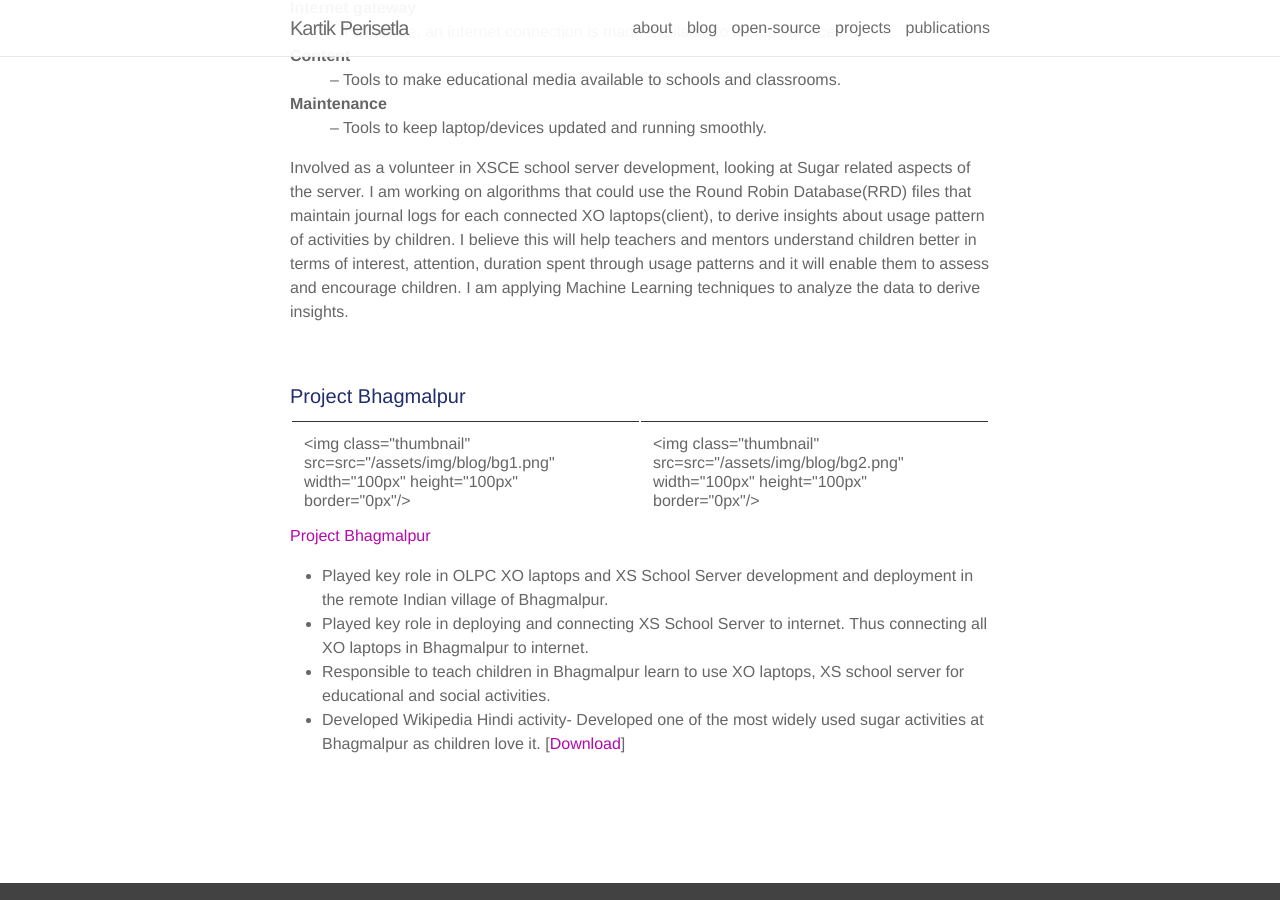
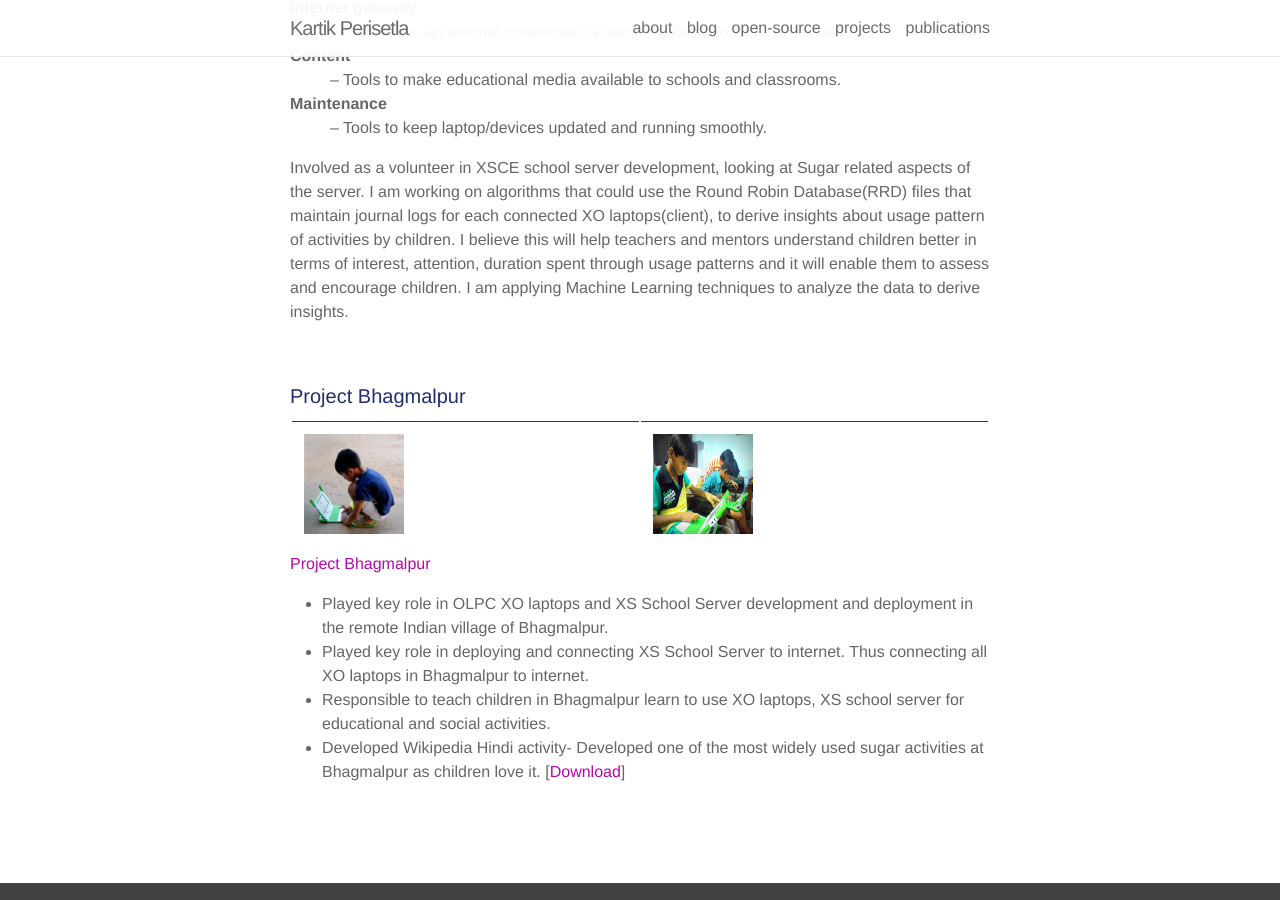
Before and after one commit to kartikperisetla/kartikperisetla.github.io, a Jekyll site: the page built from _pages/open-source.md, in a window 1280 px wide and 900 px high, scrolled down 846 px. Built offline with Jekyll 4.4.1, drawn with Linux system fonts in a browser that asks for light colours; nearby versions of some CDN libraries.

Commit message:
Update open-source.md

```diff
--- a/_pages/open-source.md
+++ b/_pages/open-source.md
@@ -30,13 +30,13 @@ Involved as a volunteer in XSCE school server development, looking at Sugar rela
 </p><br/>
 
 <h4 style="color:#202E6E">Project Bhagmalpur</h4>
-<table>
+<table border="0px">
 <tr>
 <td>
-<img class="thumbnail" src=src="{{ site.baseurl }}/assets/img/blog/bg1.png" width="100px" height="100px" border="0px"/>
+<img class="thumbnail" src="{{ site.baseurl }}/assets/img/blog/bg1.png" width="100px" height="100px" border="0px"/>
 </td>
 <td>
-<img class="thumbnail" src=src="{{ site.baseurl }}/assets/img/blog/bg2.png" width="100px" height="100px" border="0px"/>
+<img class="thumbnail" src="{{ site.baseurl }}/assets/img/blog/bg2.png" width="100px" height="100px" border="0px"/>
 </td>
 </tr>
 </table>
```
